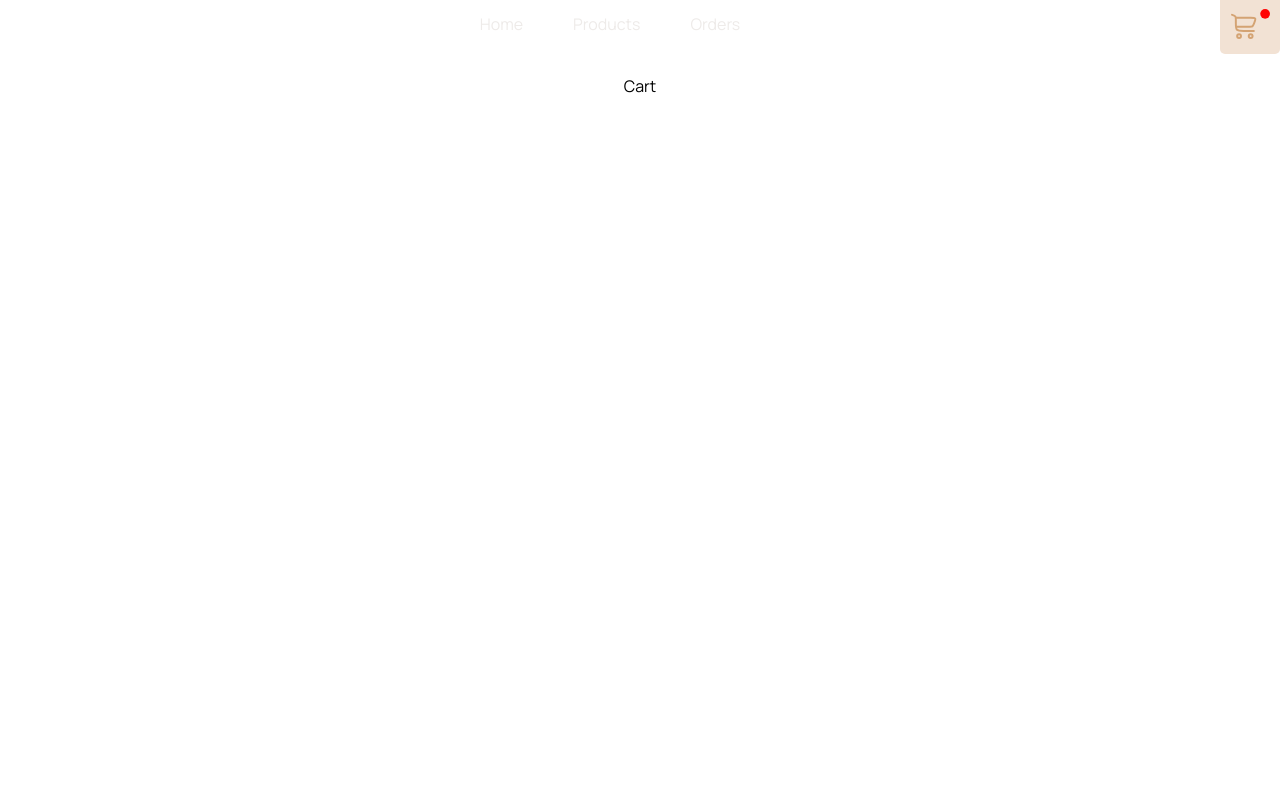
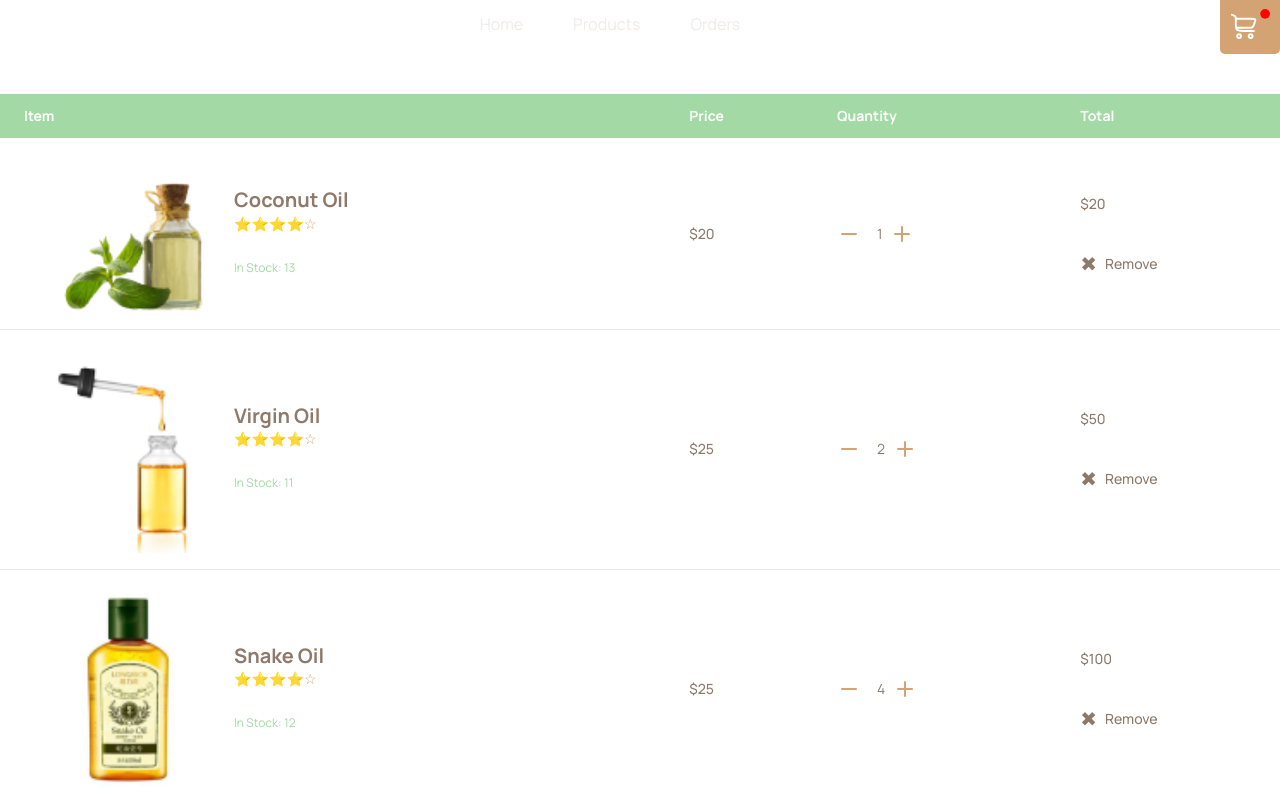
Before and after one commit to namodynamic/timbu-shop_hng, a Next.js app: page /cart in a window 1280 px wide. Shown: the part 261-1060 px from the top of the page. Built offline with nearby package versions, Linux system fonts and the light colour scheme.

Commit message:
Implement cart page

```diff
--- a/app/(root)/cart/page.tsx
+++ b/app/(root)/cart/page.tsx
@@ -1,6 +1,199 @@
+import Image from "next/image";
+import Link from "next/link";
+
 const Cart = () => {
   return (
-    <section className="flex min-h-screen flex-col items-center justify-between">Cart</section>
-  )
+    <section className="flex flex-col min-h-screen">
+      <div className="wrapper">
+        <table className="w-full text-sm text-left ">
+          <thead className="text-md text-white bg-[#A3D9A5]">
+            <tr>
+              <th scope="col" className="px-6 py-3">
+                Item
+              </th>
+              <th scope="col" className="px-6 py-3">
+                Price
+              </th>
+              <th scope="col" className="px-6 py-3">
+                Quantity
+              </th>
+              <th scope="col" className="px-6 py-3">
+                Total
+              </th>
+            </tr>
+          </thead>
+          <tbody>
+            <tr className="border-b">
+              <td className="px-6 py-4 items-center flex max-sm:flex-col">
+                <Image
+                  src="/images/item6.png"
+                  alt="Product Image"
+                  width={210}
+                  height={180}
+                  className="rounded-md object-cover"
+                />
+                <div>
+                  <p className="font-manrope sm:text-[20px] text-xs font-bold sm:leading-[27.32px] text-left text-[#8D7A6B]">
+                    Coconut Oil
+                  </p>
+                  <p className="text-[#D4A373]">⭐⭐⭐⭐☆</p>
+                  <p className="font-manrope sm:text-[12px] text-xs sm:leading-[27.32px] mt-5 text-left text-[#A3D9A5]">
+                    In Stock: 13
+                  </p>
+                </div>
+              </td>
+              <td className="px-6 py-4 font-medium text-[#8D7A6B]">$20</td>
+              <td className="px-6 py-4">
+                <div className="flex items-center gap-2">
+                  <button className="h-8 w-8 text-[#D4A373]">
+                    <MinusIcon />
+                  </button>
+                  <span className="text-[#8D7A6B]">1</span>
+                  <button className="h-8 w-8 text-[#D4A373]">
+                    <PlusIcon />
+                  </button>
+                </div>
+              </td>
+              <td className="px-6 py-4 font-medium text-[#8D7A6B]">
+                <p>$20</p>
+                <div className="align-bottom mt-10 gap-2 flex">
+                  <p className="text-[20px]">✖ </p>
+                  <p>Remove</p>
+                </div>
+              </td>
+            </tr>
+            <tr className="border-b">
+              <td className="px-6 py-4 items-center flex max-sm:flex-col">
+                <Image
+                  src="/images/item2.png"
+                  alt="Product Image"
+                  width={210}
+                  height={180}
+                  className="rounded-md object-cover"
+                />
+                <div>
+                  <p className="font-manrope sm:text-[20px] text-xs font-bold sm:leading-[27.32px] text-left text-[#8D7A6B]">
+                    Virgin Oil
+                  </p>
+                  <p className="text-[#D4A373]">⭐⭐⭐⭐☆</p>
+                  <p className="font-manrope sm:text-[12px] text-xs sm:leading-[27.32px] mt-5 text-left text-[#A3D9A5]">
+                    In Stock: 11
+                  </p>
+                </div>
+              </td>
+              <td className="px-6 py-4 font-medium text-[#8D7A6B]">$25</td>
+              <td className="px-6 py-4">
+                <div className="flex items-center gap-2">
+                  <button className="h-8 w-8 text-[#D4A373]">
+                    <MinusIcon />
+                  </button>
+                  <span className="text-[#8D7A6B]">2</span>
+                  <button className="h-8 w-8 text-[#D4A373]">
+                    <PlusIcon />
+                  </button>
+                </div>
+              </td>
+              <td className="px-6 py-4 font-medium text-[#8D7A6B]">
+                <p>$50</p>
+                <div className="align-bottom mt-10 gap-2 flex">
+                  <p className="text-[20px]">✖ </p>
+                  <p>Remove</p>
+                </div>
+              </td>
+            </tr>
+
+            <tr className="border-b">
+              <td className="px-6 py-4 items-center flex max-sm:flex-col">
+                <Image
+                  src="/images/item13.png"
+                  alt="Product Image"
+                  width={210}
+                  height={180}
+                  className="rounded-md object-cover"
+                />
+                <div>
+                  <p className="font-manrope sm:text-[20px] text-xs font-bold sm:leading-[27.32px] text-left text-[#8D7A6B]">
+                    Snake Oil
+                  </p>
+                  <p className="text-[#D4A373]">⭐⭐⭐⭐☆</p>
+                  <p className="font-manrope sm:text-[12px] text-xs sm:leading-[27.32px] mt-5 text-left text-[#A3D9A5]">
+                    In Stock: 12
+                  </p>
+                </div>
+              </td>
+              <td className="px-6 py-4 font-medium text-[#8D7A6B]">$25</td>
+              <td className="px-6 py-4">
+                <div className="flex items-center gap-2">
+                  <button className="h-8 w-8 text-[#D4A373]">
+                    <MinusIcon />
+                  </button>
+                  <span className="text-[#8D7A6B]">4</span>
+                  <button className="h-8 w-8 text-[#D4A373]">
+                    <PlusIcon />
+                  </button>
+                </div>
+              </td>
+              <td className="px-6 py-4 font-medium text-[#8D7A6B]">
+                <p>$100</p>
+                <div className="align-bottom mt-10 gap-2 flex">
+                  <p className="text-[20px]">✖ </p>
+                  <p>Remove</p>
+                </div>
+              </td>
+            </tr>
+          </tbody>
+        </table>
+
+        <div className="flex justify-between mt-10 text-bold sm:px-40 text-[#8D7A6B]">
+          <p>Sum Total</p>
+          <p>$170.00</p>
+        </div>
+
+        <Link
+          href="/checkout"
+          className="font-manrope  text-[16px] w-full px-10 py-2 border rounded-md mt-10 bg-[#D4A373] hover:bg-[#D4A373]/70 flex justify-center items-center font-bold leading-[21.86px] text-[#fff] text-center"
+        >
+          Proceed
+        </Link>
+      </div>
+    </section>
+  );
+};
+export default Cart;
+
+function MinusIcon() {
+  return (
+    <svg
+      xmlns="http://www.w3.org/2000/svg"
+      width="24"
+      height="24"
+      viewBox="0 0 24 24"
+      fill="none"
+      stroke="currentColor"
+      strokeWidth="2"
+      strokeLinecap="round"
+      strokeLinejoin="round"
+    >
+      <path d="M5 12h14" />
+    </svg>
+  );
 }
-export default Cart
+
+function PlusIcon() {
+  return (
+    <svg
+      xmlns="http://www.w3.org/2000/svg"
+      width="24"
+      height="24"
+      viewBox="0 0 24 24"
+      fill="none"
+      stroke="currentColor"
+      strokeWidth="2"
+      strokeLinecap="round"
+      strokeLinejoin="round"
+    >
+      <path d="M5 12h14" />
+      <path d="M12 5v14" />
+    </svg>
+  );
+}
--- a/app/checkout/page.tsx
+++ b/app/checkout/page.tsx
@@ -111,7 +111,7 @@ const Checkout = () => {
             </div>
 
             <Link
-              href="/"
+              href="/confirmation"
               className="font-manrope max-sm:hidden text-[16px] w-full px-10 py-2 border rounded-md mt-10 bg-[#D4A373] hover:bg-[#D4A373]/70 flex justify-center items-center font-bold leading-[21.86px] text-[#fff] text-center"
             >
               Proceed
--- /dev/null
+++ b/app/confirmation/layout.tsx
@@ -0,0 +1,25 @@
+import type { Metadata } from "next";
+import { Manrope } from "next/font/google";
+import "../globals.css";
+
+const manrope = Manrope({ subsets: ["latin"] });
+
+export const metadata: Metadata = {
+  title: "Timbu Cloud Shop",
+  description:
+    "Timbu Cloud Shop offers a seamless online shopping experience with a wide range of products and services. Enjoy secure transactions, fast delivery, and excellent customer support. Shop now and discover the convenience of Timbu Cloud Shop!",
+};
+
+export default function RootLayout({
+  children,
+}: Readonly<{
+  children: React.ReactNode;
+}>) {
+  return (
+    <html lang="en">
+      <body>
+        <main className={manrope.className}>{children}</main>
+      </body>
+    </html>
+  );
+}
--- /dev/null
+++ b/app/confirmation/page.tsx
@@ -0,0 +1,6 @@
+const OrderConfirmation = () => {
+  return (
+    <div>Order Confirmation</div>
+  )
+}
+export default OrderConfirmation
--- a/components/Header.tsx
+++ b/components/Header.tsx
@@ -3,11 +3,11 @@
 import { navLinks } from "@/constants";
 import Image from "next/image";
 import Link from "next/link";
-import { usePathname, useRouter } from "next/navigation";
+import { usePathname } from "next/navigation";
 
 const Header = () => {
-  const router = useRouter();
   const pathname = usePathname();
+  const isActive = pathname === "/cart";
 
   return (
     <>
@@ -65,7 +65,25 @@ const Header = () => {
               );
             })}
           </ul>
-          <Link className=" bg-[#F2E2D4] hover:bg-[#F2E2D4]/50 rounded-[5px] h-[60px] w-[60px] flex items-center justify-center" href="/cart">
+
+          {isActive ? (
+            <Link
+              className=" bg-[#D4A373] hover:bg-[#D4A373]/50 rounded-[5px] h-[60px] w-[60px] flex items-center justify-center"
+              href="/cart"
+            >
+              <Image
+                src="/icons/cart-active.svg"
+                width={39}
+                height={30}
+                alt="cart"
+                className="cursor-pointer"
+              />
+            </Link>
+          ) : (
+            <Link
+              className=" bg-[#F2E2D4] hover:bg-[#F2E2D4]/50 rounded-[5px] h-[60px] w-[60px] flex items-center justify-center"
+              href="/cart"
+            >
               <Image
                 src="/icons/cart.svg"
                 width={39}
@@ -74,6 +92,7 @@ const Header = () => {
                 className="cursor-pointer"
               />
             </Link>
+          )}
         </div>
       </section>
     </>
```
Also changed, not shown: public/icons/cart-active.svg (added). Lines whose indentation alone changed are shown as unchanged.
